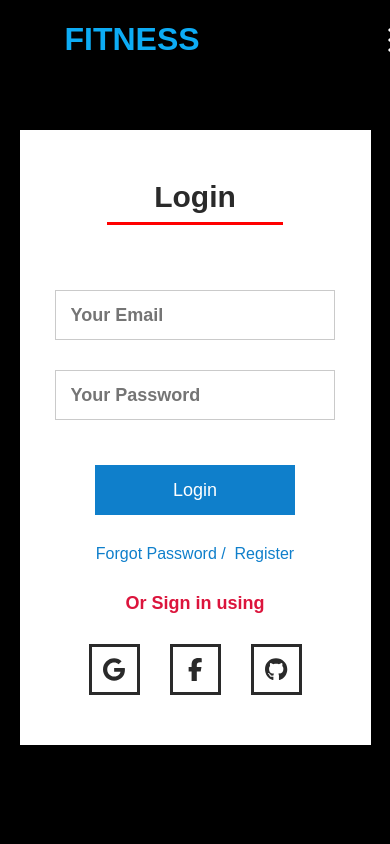
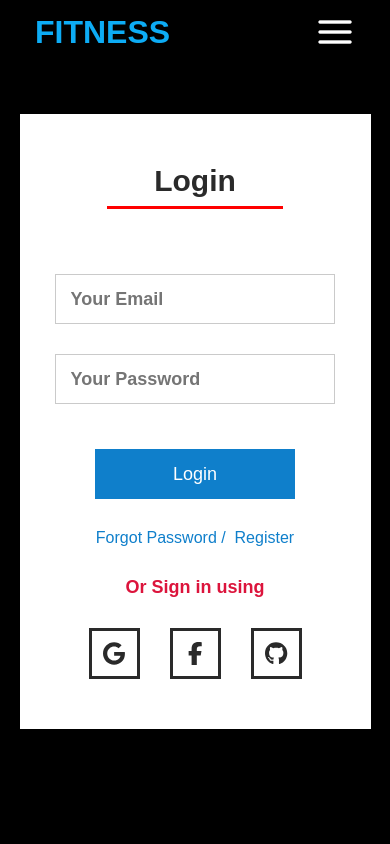
Before and after one commit to rasel-gannicus/Gym-Website-With-React-Firebase, a React (Create React App) app: page /login in a window 390 px wide. Shown: the top 844 px of the page. Built offline with nearby package versions, Linux system fonts and the light colour scheme; no server answers.

Commit message:
updated navbar

```diff
--- a/src/Pages/Header/Header.css
+++ b/src/Pages/Header/Header.css
@@ -41,6 +41,7 @@
 }
 .header-left h1 {
   color: #0dacf5;
+  margin: 0;
 }
 
 .header-right a {
@@ -151,7 +152,7 @@ For mobile:
   .full-header {
     min-height: 600px;
     width: 100% !important;
-    margin: 30px auto;
+    margin:  auto;
     background: url("../../assets/img/bg2\ \(1\).jpg");
     background-size: cover;
     background-position: top !important;
@@ -165,14 +166,18 @@ For mobile:
     align-items: center;
     margin: 0;
     background: black;
+    /* background: green; */
     position: fixed;
     top: 0;
     left: 0;
-    width: 100%;
+    right: 0;
     border: none;
+    padding: 0 35px;
+    height: 4rem;
+    /* height: 30px; */
   }
   .header-left {
-    margin-left: 5%;
+    margin-left: 0;
   }
   .header-right {
     /* display: none; */
@@ -181,7 +186,7 @@ For mobile:
     flex-direction: column;
     align-items: center;
     justify-content: center;
-    background: black;
+    background: rgb(53, 53, 53);
     top: 0;
     left: -100%;
     bottom: 0;
@@ -206,9 +211,10 @@ For mobile:
     justify-content: start;
     align-items: center;
     max-width: 1750px;
-    margin: auto;
+    margin: unset;
     padding: 0 35px;
     height: 100vh;
+    /* background: red; */
   }
   .banner-details {
     width: 100%;
@@ -233,7 +239,7 @@ For mobile:
 
   .menu-icon {
     display: block;
-    padding-right: 10px;
+    /* padding-right: 10px; */
   }
   .menuOne {
     display: block;
--- a/src/Pages/Header/Navbar.js
+++ b/src/Pages/Header/Navbar.js
@@ -152,6 +152,7 @@ const Navbar = () => {
         </div>}
 
       </div>
+
       <div className="menu-icon">
         <img onClick={displayMenu} className="menuOne" src={menuOne} alt="" />
         <img onClick={hideMenu} className="menuTwo" src={menuTwo} alt="" />
--- a/src/index.css
+++ b/src/index.css
@@ -50,6 +50,6 @@ code {
 
 @media only screen and (max-width:480px){
   body{
-  padding-top: 5rem;
+  padding-top: 4rem;
   }
 }
```
